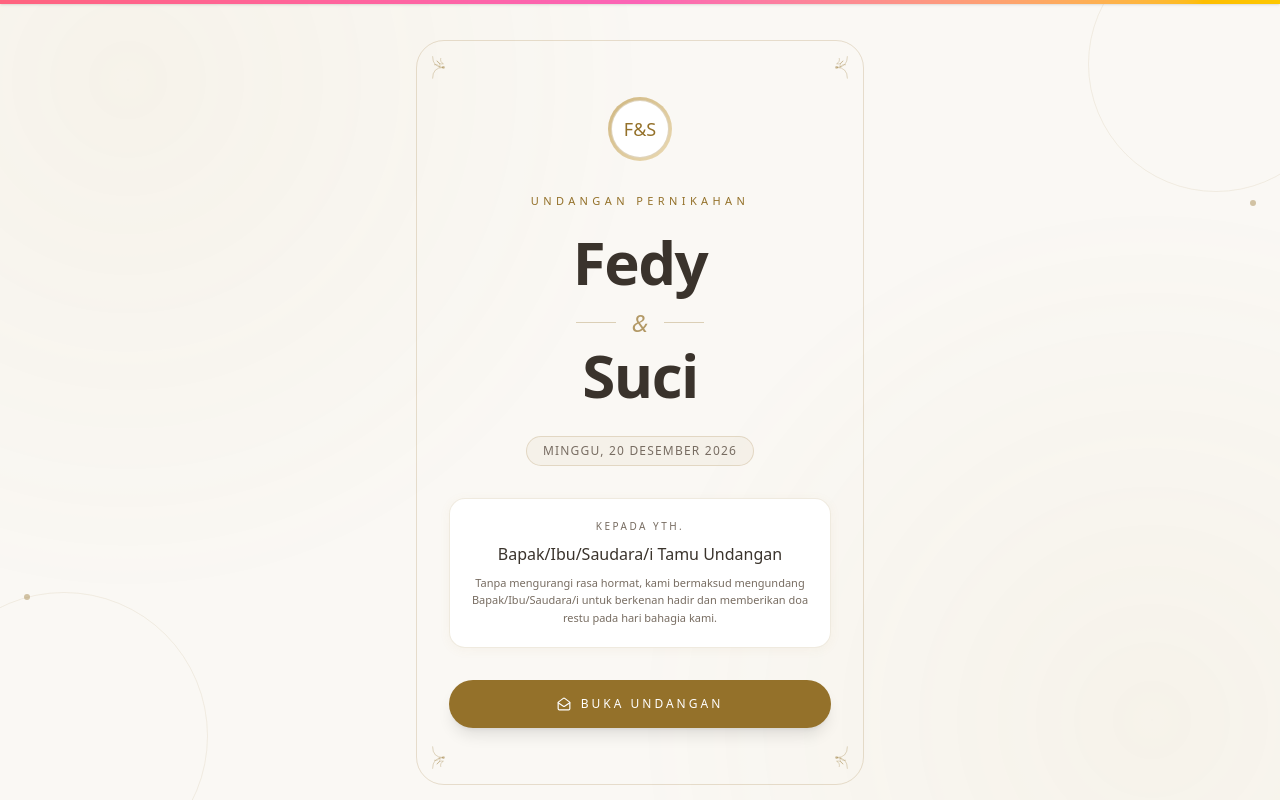
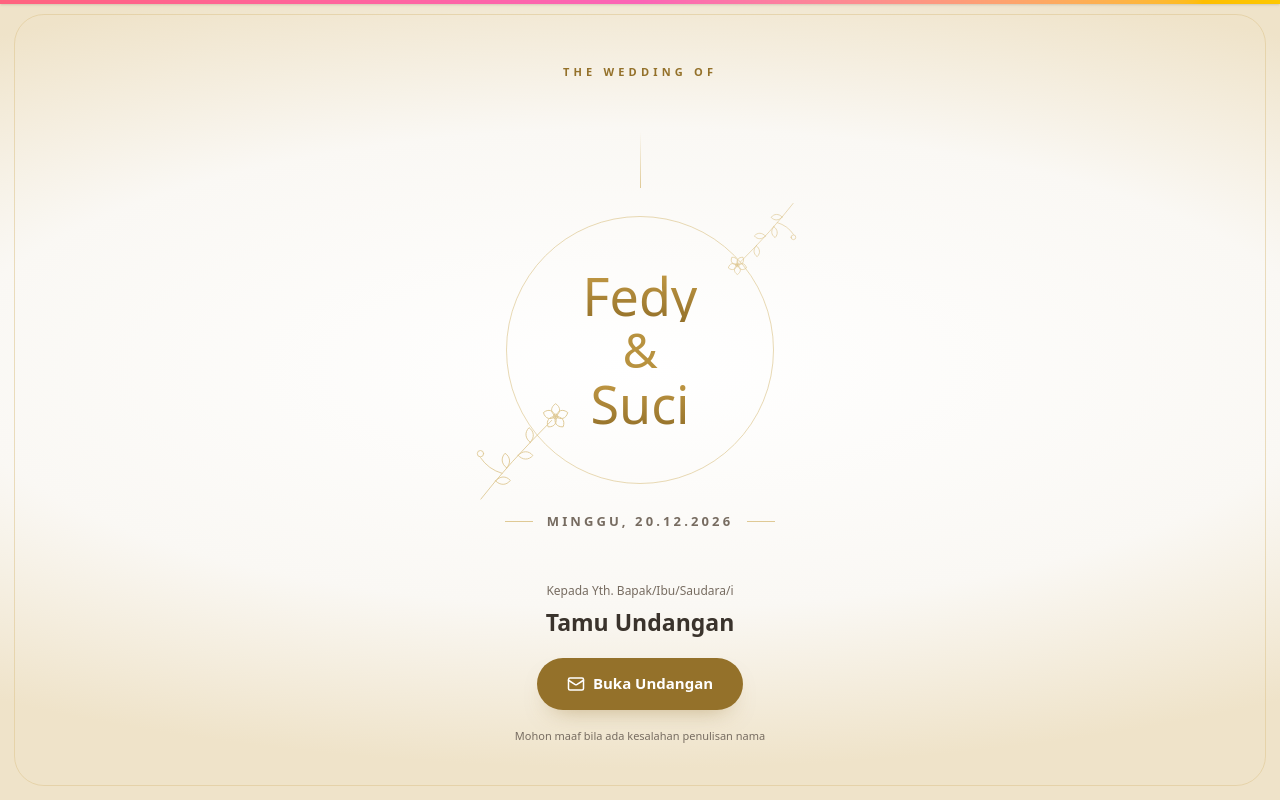
Before and after one commit to fedyfsgerana/wedding-invitation, a Next.js app: page /develop/administrator in a window 1280 px wide. Built offline with nearby package versions, Linux system fonts and the light colour scheme; a web font is replaced by a local one.

Commit message:
feat(ui): sampul undangan desain baru

```diff
--- a/src/components/sections/CoverSection.tsx
+++ b/src/components/sections/CoverSection.tsx
@@ -2,6 +2,7 @@
 
 import { motion } from "framer-motion";
 import type { Variants } from "framer-motion";
+import { FloralSprig } from "@/components/ui/Ornament";
 import { getLucideIcon } from "@/lib/utils";
 import { weddingData } from "@/lib/weddingData";
 
@@ -15,7 +16,7 @@ const containerVariants: Variants = {
   hidden: { opacity: 0 },
   visible: {
     opacity: 1,
-    transition: { staggerChildren: 0.1, delayChildren: 0.15 },
+    transition: { staggerChildren: 0.12, delayChildren: 0.15 },
   },
 };
 
@@ -24,11 +25,21 @@ const itemVariants: Variants = {
   visible: {
     opacity: 1,
     y: 0,
-    transition: { duration: 0.55, ease: [0.25, 0.1, 0.25, 1] },
+    transition: { duration: 0.6, ease: [0.25, 0.1, 0.25, 1] },
   },
 };
 
-const MailOpenIcon = getLucideIcon("MailOpen");
+const MailIcon = getLucideIcon("Mail");
+
+function coverDate(value: string) {
+  const date = new Date(`${value}T00:00:00`);
+  const weekday = date
+    .toLocaleDateString("id-ID", { weekday: "long" })
+    .toUpperCase();
+  const day = String(date.getDate()).padStart(2, "0");
+  const month = String(date.getMonth() + 1).padStart(2, "0");
+  return `${weekday}, ${day}.${month}.${date.getFullYear()}`;
+}
 
 export function CoverSection({
   guestName,
@@ -41,208 +52,98 @@ export function CoverSection({
 
   return (
     <motion.section
-      className="fixed inset-0 z-40 overflow-y-auto bg-background"
+      className="fixed inset-0 z-40 overflow-y-auto bg-[radial-gradient(90%_50%_at_50%_46%,var(--color-card)_0%,var(--color-ivory)_60%,var(--color-warm)_100%)]"
       initial={{ opacity: 1 }}
       exit={{
         opacity: 0,
         transition: { duration: 0.6, ease: [0.25, 0.1, 0.25, 1] },
       }}
     >
-      <div className="absolute inset-0 opacity-[0.05] pointer-events-none">
-        <div
-          className="absolute inset-0"
-          style={{
-            backgroundImage: `radial-gradient(circle at 10% 10%, var(--color-gold) 0%, transparent 40%),
-                             radial-gradient(circle at 90% 90%, var(--color-gold) 0%, transparent 40%)`,
-          }}
-        />
-      </div>
-
-      <div className="absolute -top-16 -right-16 w-64 h-64 rounded-full border border-primary/15 animate-pulse-soft pointer-events-none" />
-      <div className="absolute -bottom-20 -left-20 w-72 h-72 rounded-full border border-primary/15 animate-pulse-soft pointer-events-none" />
-      <div className="absolute top-1/4 right-6 w-1.5 h-1.5 rounded-full bg-primary/40 pointer-events-none" />
-      <div className="absolute bottom-1/4 left-6 w-1.5 h-1.5 rounded-full bg-primary/40 pointer-events-none" />
-
-      <div className="relative z-10 min-h-full flex items-center justify-center p-4 py-10 xs:p-6 md:p-10">
-        <motion.div
-          initial={{ opacity: 0, scale: 0.98 }}
-          animate={{ opacity: 1, scale: 1 }}
-          transition={{ duration: 0.7, ease: [0.25, 0.1, 0.25, 1] }}
-          className="relative w-full max-w-md mx-auto"
-        >
-          <div className="relative border border-primary/20 rounded-[1.75rem] px-2 py-2">
-            <svg
-              className="absolute top-3 left-3 w-9 h-9 text-primary/40"
-              viewBox="0 0 40 40"
-              fill="none"
-              stroke="currentColor"
-              strokeWidth="0.75"
-            >
-              <path d="M4 4 Q4 16 16 16 Q4 16 4 28" strokeLinecap="round" />
-              <circle
-                cx="16"
-                cy="16"
-                r="1.6"
-                fill="currentColor"
-                stroke="none"
-              />
-              <path d="M9 9 Q13 11 12 16 Q10 12 6 13" strokeLinecap="round" />
-              <path d="M9 9 Q11 13 16 12 Q12 10 13 6" strokeLinecap="round" />
-            </svg>
-            <svg
-              className="absolute top-3 right-3 w-9 h-9 text-primary/40 -scale-x-100"
-              viewBox="0 0 40 40"
-              fill="none"
-              stroke="currentColor"
-              strokeWidth="0.75"
-            >
-              <path d="M4 4 Q4 16 16 16 Q4 16 4 28" strokeLinecap="round" />
-              <circle
-                cx="16"
-                cy="16"
-                r="1.6"
-                fill="currentColor"
-                stroke="none"
-              />
-              <path d="M9 9 Q13 11 12 16 Q10 12 6 13" strokeLinecap="round" />
-              <path d="M9 9 Q11 13 16 12 Q12 10 13 6" strokeLinecap="round" />
-            </svg>
-            <svg
-              className="absolute bottom-3 left-3 w-9 h-9 text-primary/40 -scale-y-100"
-              viewBox="0 0 40 40"
-              fill="none"
-              stroke="currentColor"
-              strokeWidth="0.75"
-            >
-              <path d="M4 4 Q4 16 16 16 Q4 16 4 28" strokeLinecap="round" />
-              <circle
-                cx="16"
-                cy="16"
-                r="1.6"
-                fill="currentColor"
-                stroke="none"
-              />
-              <path d="M9 9 Q13 11 12 16 Q10 12 6 13" strokeLinecap="round" />
-              <path d="M9 9 Q11 13 16 12 Q12 10 13 6" strokeLinecap="round" />
-            </svg>
-            <svg
-              className="absolute bottom-3 right-3 w-9 h-9 text-primary/40 -scale-x-100 -scale-y-100"
-              viewBox="0 0 40 40"
-              fill="none"
-              stroke="currentColor"
-              strokeWidth="0.75"
-            >
-              <path d="M4 4 Q4 16 16 16 Q4 16 4 28" strokeLinecap="round" />
-              <circle
-                cx="16"
-                cy="16"
-                r="1.6"
-                fill="currentColor"
-                stroke="none"
-              />
-              <path d="M9 9 Q13 11 12 16 Q10 12 6 13" strokeLinecap="round" />
-              <path d="M9 9 Q11 13 16 12 Q12 10 13 6" strokeLinecap="round" />
-            </svg>
+      <div className="pointer-events-none fixed inset-3.5 rounded-[30px] border border-gold-line/60" />
 
       <motion.div
         variants={containerVariants}
         initial="hidden"
         animate="visible"
-              className="flex flex-col items-center px-4 xs:px-6 py-10 xs:py-12 text-center"
+        className="relative mx-auto flex min-h-full w-full max-w-md flex-col items-center px-9 pt-16 pb-14 text-center"
       >
+        <motion.p
+          variants={itemVariants}
+          className="text-[11px] font-semibold uppercase tracking-[0.38em] text-primary"
+        >
+          The Wedding Of
+        </motion.p>
+
+        <div className="flex w-full flex-1 flex-col items-center justify-center gap-7 py-8">
+          <motion.span
+            variants={itemVariants}
+            aria-hidden="true"
+            className="h-14 w-px bg-linear-to-b from-transparent to-gold-line"
+          />
+
           <motion.div
             variants={itemVariants}
-                className="relative mx-auto mb-8 w-16 h-16"
+            className="relative flex aspect-square w-[min(268px,74vw)] flex-col items-center justify-center rounded-full border border-gold-line/70"
           >
-                <div className="absolute inset-0 rounded-full gradient-primary opacity-20 animate-pulse-soft" />
-                <div className="absolute inset-0.75 rounded-full border border-primary/30 bg-card flex items-center justify-center">
-                  <span className="font-serif text-lg text-primary">
-                    {groom.nickname.charAt(0)}&amp;{bride.nickname.charAt(0)}
+            <FloralSprig
+              size={118}
+              className="absolute -bottom-5.5 -left-8.5"
+            />
+            <FloralSprig
+              size={88}
+              className="absolute -top-4.5 -right-6.5 rotate-180"
+            />
+            <h1 className="flex flex-col items-center">
+              <span className="font-serif text-[44px] xs:text-[52px] font-medium leading-none text-gold-gradient">
+                {groom.nickname}
               </span>
-                </div>
+              <span className="font-script text-[44px] xs:text-[48px] leading-[1.15] text-gold">
+                &amp;
+              </span>
+              <span className="font-serif text-[44px] xs:text-[52px] font-medium leading-none text-gold-gradient">
+                {bride.nickname}
+              </span>
+            </h1>
           </motion.div>
 
           <motion.p
             variants={itemVariants}
-                className="text-[11px] uppercase tracking-[0.4em] text-primary mb-6 font-sans font-medium"
+            className="flex items-center gap-3.5 text-[13px] font-semibold tracking-[0.24em] text-muted-foreground"
           >
-                Undangan Pernikahan
+            <span aria-hidden="true" className="h-px w-7 bg-gold-line" />
+            {coverDate(akad.date)}
+            <span aria-hidden="true" className="h-px w-7 bg-gold-line" />
           </motion.p>
-
-              <motion.div variants={itemVariants} className="mb-2 relative">
-                <h1 className="font-serif text-4xl xs:text-5xl md:text-6xl font-semibold text-foreground tracking-tight leading-[0.95]">
-                  {groom.nickname}
-                </h1>
-              </motion.div>
+        </div>
 
         <motion.div
           variants={itemVariants}
-                className="flex items-center gap-4 my-2"
+          className="flex w-full flex-col items-center gap-4.5"
         >
-                <div className="h-px w-10 bg-primary/30" />
-                <span className="font-serif italic text-2xl text-primary/70">
-                  &amp;
+          <div className="flex flex-col items-center gap-1.5">
+            <span className="text-xs text-muted-foreground">
+              Kepada Yth. Bapak/Ibu/Saudara/i
             </span>
-                <div className="h-px w-10 bg-primary/30" />
-              </motion.div>
+            <span className="font-serif text-[23px] font-semibold text-foreground">
+              {guestName ?? "Tamu Undangan"}
+            </span>
+          </div>
 
-              <motion.div variants={itemVariants} className="mb-8 relative">
-                <h1 className="font-serif text-4xl xs:text-5xl md:text-6xl font-semibold text-foreground tracking-tight leading-[0.95]">
-                  {bride.nickname}
-                </h1>
-              </motion.div>
+          <motion.button
+            type="button"
+            onClick={onOpen}
+            whileTap={{ scale: 0.97 }}
+            className="inline-flex h-13 items-center justify-center gap-2 rounded-full bg-primary px-7.5 text-[15px] font-semibold text-primary-foreground shadow-[0_12px_24px_-14px_rgba(148,113,42,0.55)] transition hover:brightness-105 focus-visible:outline-none focus-visible:ring-2 focus-visible:ring-gold/40"
+          >
+            <MailIcon className="h-4.5 w-4.5" />
+            Buka Undangan
+          </motion.button>
 
-              <motion.div variants={itemVariants} className="mb-8">
-                <div className="inline-flex items-center gap-2 px-4 py-1.5 rounded-full border border-primary/20 bg-primary/5">
-                  <p className="text-xs text-muted-foreground tracking-widest font-sans uppercase">
-                    {new Date(akad.date).toLocaleDateString("id-ID", {
-                      weekday: "long",
-                      day: "numeric",
-                      month: "long",
-                      year: "numeric",
-                    })}
-                  </p>
-                </div>
-              </motion.div>
-
-              <motion.div
-                variants={itemVariants}
-                className="w-full mb-8 rounded-2xl border border-primary/15 bg-card px-5 py-5 shadow-[0_2px_12px_rgba(180,140,60,0.06)]"
-              >
-                <p className="text-[10px] uppercase tracking-[0.25em] text-muted-foreground mb-2 font-sans">
-                  Kepada Yth.
-                </p>
-                {guestName ? (
-                  <p className="text-base font-serif text-foreground font-medium mb-2">
-                    Bapak/Ibu/Saudara/i {guestName}
-                  </p>
-                ) : (
-                  <p className="text-base font-serif text-foreground font-medium mb-2">
-                    Bapak/Ibu/Saudara/i Tamu Undangan
-                  </p>
-                )}
-                <p className="text-[11px] text-muted-foreground leading-relaxed font-sans">
-                  Tanpa mengurangi rasa hormat, kami bermaksud mengundang
-                  Bapak/Ibu/Saudara/i untuk berkenan hadir dan memberikan doa
-                  restu pada hari bahagia kami.
-                </p>
-              </motion.div>
-
-              <motion.div variants={itemVariants} className="w-full">
-                <motion.button
-                  onClick={onOpen}
-                  className="w-full inline-flex items-center justify-center gap-2.5 px-6 py-4 rounded-full bg-primary text-primary-foreground text-xs uppercase tracking-[0.25em] font-sans font-medium shadow-lg hover:shadow-xl transition-shadow"
-                  whileHover={{ scale: 1.02 }}
-                  whileTap={{ scale: 0.97 }}
-                >
-                  <MailOpenIcon className="w-3.5 h-3.5" />
-                  <span>Buka Undangan</span>
-                </motion.button>
+          <span className="text-[11px] text-muted-foreground">
+            Mohon maaf bila ada kesalahan penulisan nama
+          </span>
         </motion.div>
       </motion.div>
-          </div>
-        </motion.div>
-      </div>
     </motion.section>
   );
 }
```
Lines whose indentation alone changed are shown as unchanged.
